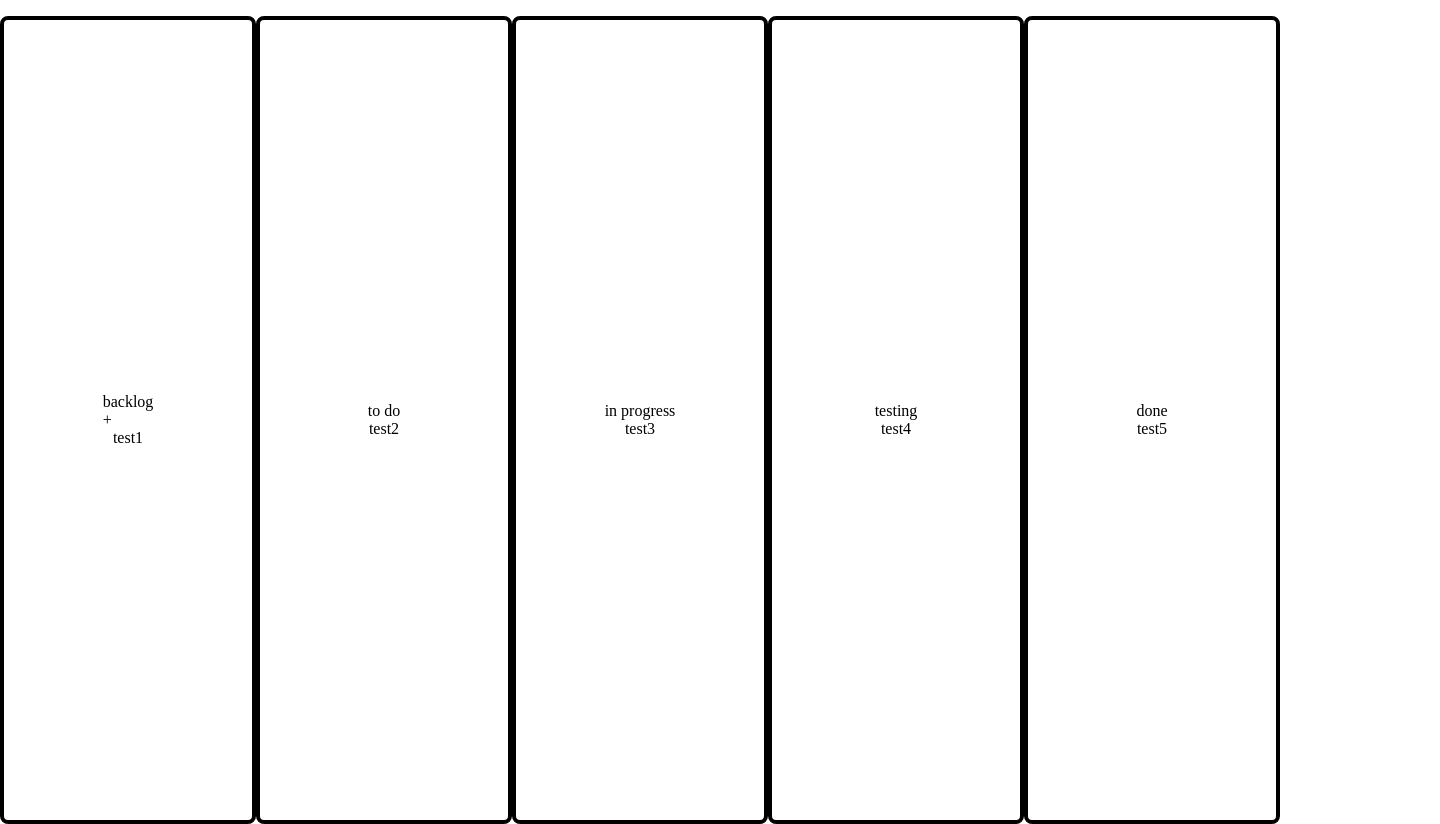
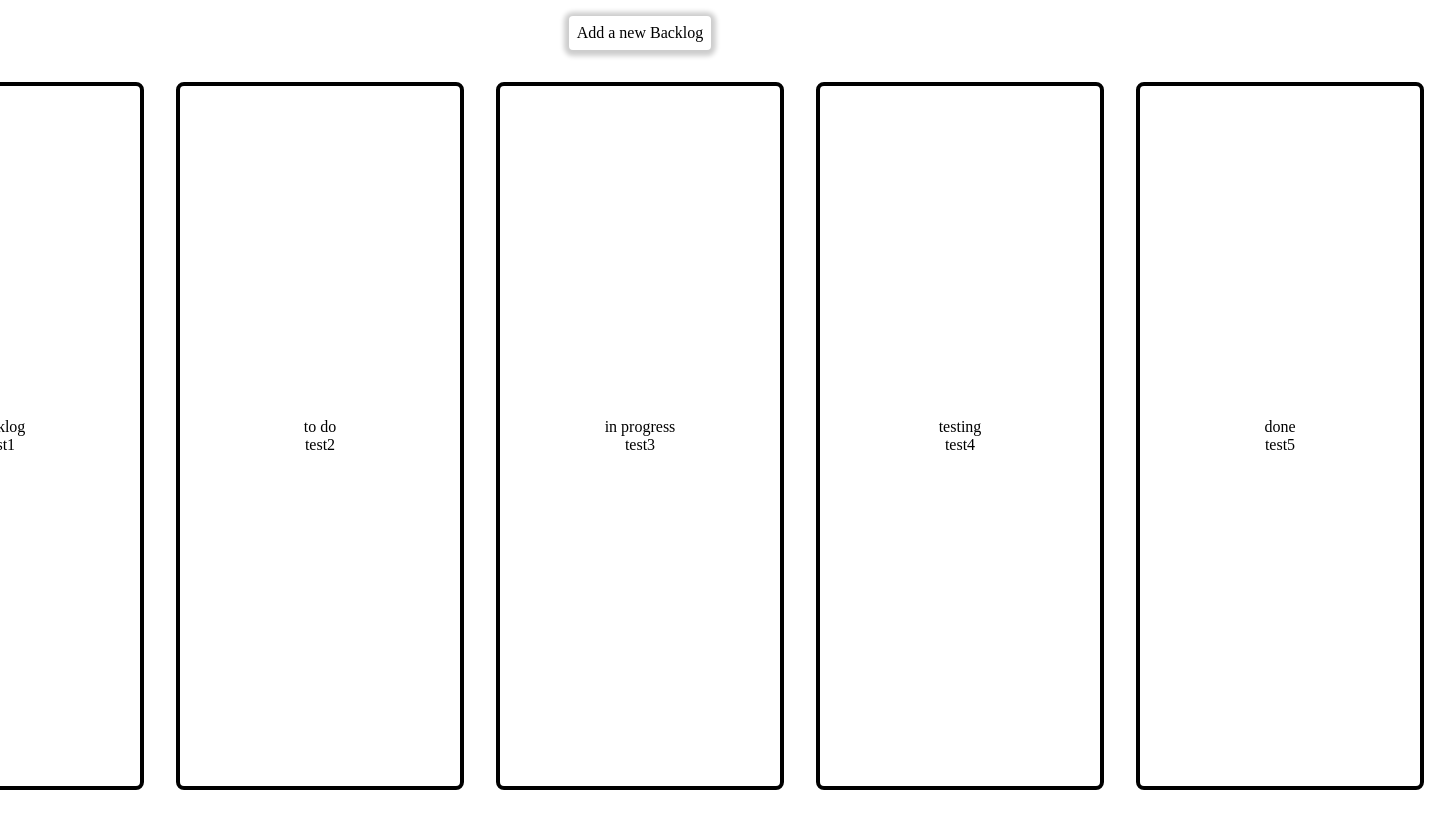
Before and after one commit to AndreHehn/kanban, a plain HTML site: page index.html in a window 1280 px wide. Shown: the whole page, 1440 px wide, since content can reach past the window. After the commit the page ends 800 px from the top, so only its background shows below. Drawn offline with Linux system fonts and the light colour scheme.

Commit message:
some minor css changes

```diff
--- a/index.html
+++ b/index.html
@@ -13,10 +13,11 @@
 
 <body onload ="updateHTML()">
     <main>
+        <div class="new-content" onclick="newContent()">Add a new Backlog</div>
+        <div class="kanban-board">
         <div class="board-element" ondrop="drop('backlog')" ondragover="allowDrop(event)">
             <div class="element-headline">
                 <div class="headline-name">backlog</div>
-                <div class="new-content" onclick="newContent()">+</div>
             </div>
             <div class="element-content" id="backlog"></div>
         </div>
@@ -44,6 +45,7 @@
             </div>
             <div class="element-content" id="done"></div>
         </div>
+    </div>
     </main>
 </body>
 
--- a/style.css
+++ b/style.css
@@ -4,21 +4,37 @@ body {
 
 main {
     display: flex;
-    justify-content: space-around;
-    width:100%;
-    height:100%;
+    flex-direction: column;
+    align-items: center;
 }
 
-.board-element{
+.kanban-board {
+    display: flex;
+    justify-content: space-around;
+    width: 1600px;
+    height: 100%;
+}
+
+.board-element {
     margin-top: 16px;
     display: flex;
     flex-direction: column;
     justify-content: center;
     align-items: center;
-width:280px;
-height:800px;
+    width: 280px;
+    height: 700px;
     border-radius: 8px;
     border-style: solid;
-border-width: 4px ;
+    border-width: 4px;
     border-color: black;
 }
+
+.new-content {
+    margin-top: 16px;
+    margin-bottom: 16px;
+    padding:8px;
+border-radius:4px;
+box-shadow:0px 1px 5px 5px rgba(0,0,0,0.2);
+
+
+}
```
Lines whose indentation alone changed are shown as unchanged.
